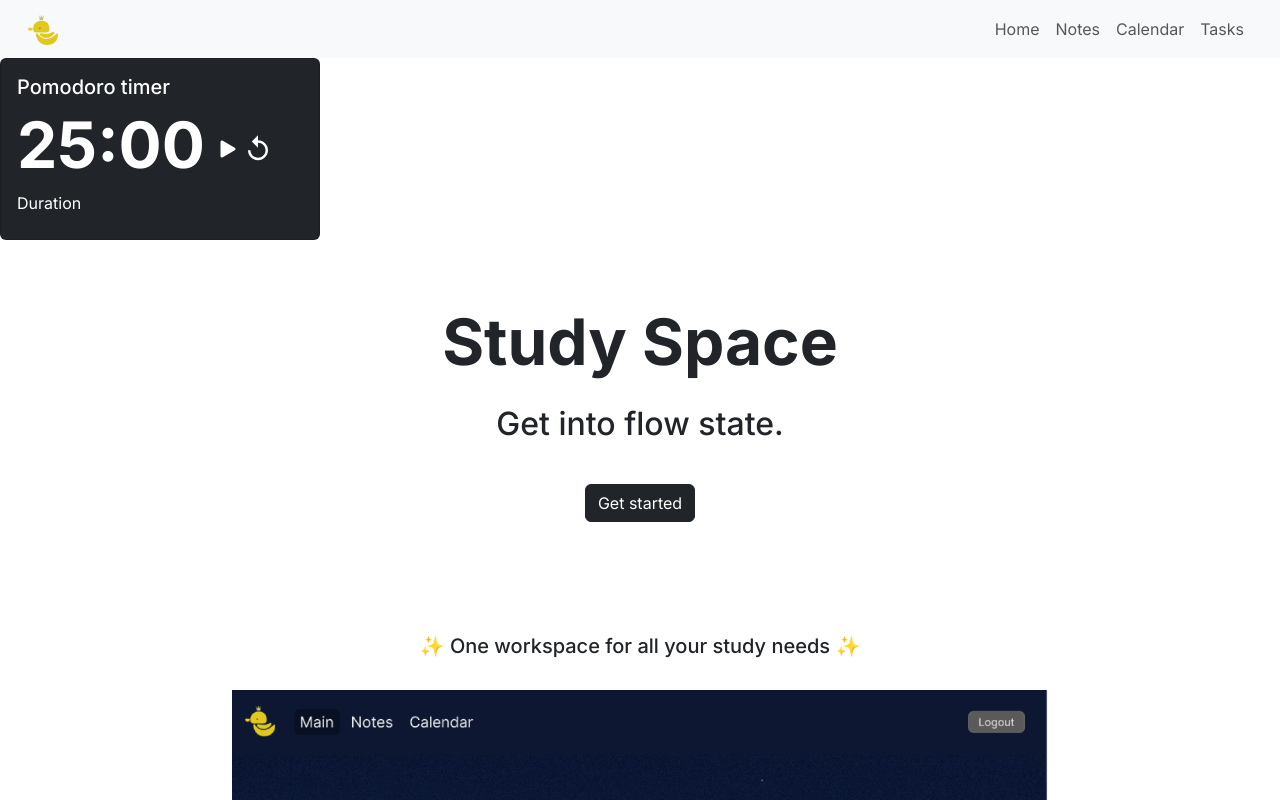
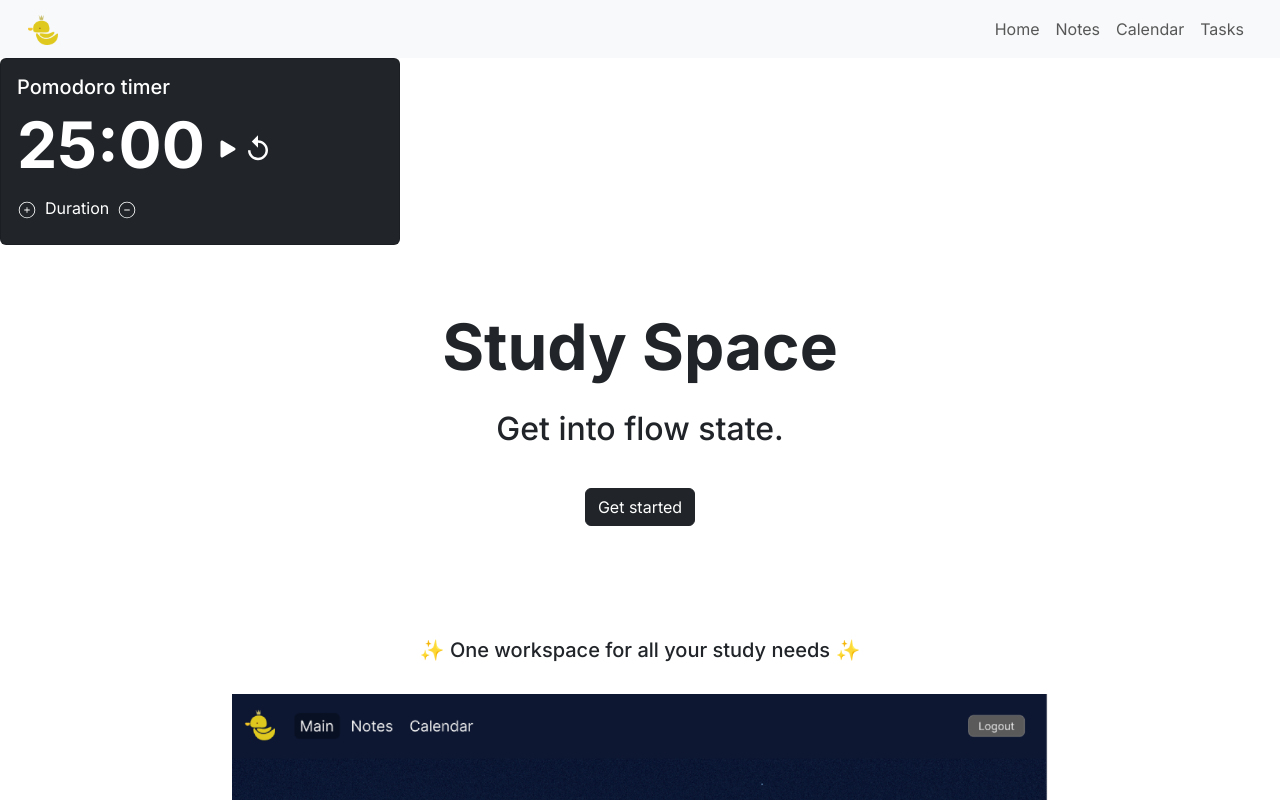
Before and after one commit to GUI-II-Project/StudySpace, a React (Create React App) app in the folder studyspace/: page / in a window 1280 px wide. Shown: the top 800 px of the page. Built offline with nearby package versions, Linux system fonts and the light colour scheme.

Commit message:
feat: update timer UI

```diff
--- a/studyspace/src/components/PomodoroTimer.js
+++ b/studyspace/src/components/PomodoroTimer.js
@@ -1,11 +1,12 @@
 import React from 'react';
 import { BsFillPlayFill } from "react-icons/bs";
 import { MdOutlineReplay } from "react-icons/md";
+import { CiCirclePlus, CiCircleMinus } from "react-icons/ci";
 
 class PomodoroTimer extends React.Component {
   render() {
     return(
-        <div class="card text-white bg-dark text-start" style={{ width: '20rem' }}>
+      <div class="card text-white bg-dark text-start" style={{ width: '25rem' }}>
         <div class="card-body">
           <h5 class="card-title">Pomodoro timer</h5>
           <div className="d-flex align-items-center">
@@ -13,7 +14,11 @@ class PomodoroTimer extends React.Component {
             <BsFillPlayFill size={30} />
             <MdOutlineReplay size={30} />
           </div>
-                <p class="card-title">Duration</p>
+          <div className="d-flex align-items-center gap-2">
+            <CiCirclePlus size={20} />
+            <p class="card-title" style={{ paddingTop: '0.3rem' }}>Duration</p>
+            <CiCircleMinus size={20} />
+          </div>
         </div>
       </div>
     );
```
Also changed, not shown: 1 other file (tests, documents, lock files or other folders). Lines whose indentation alone changed are shown as unchanged.
